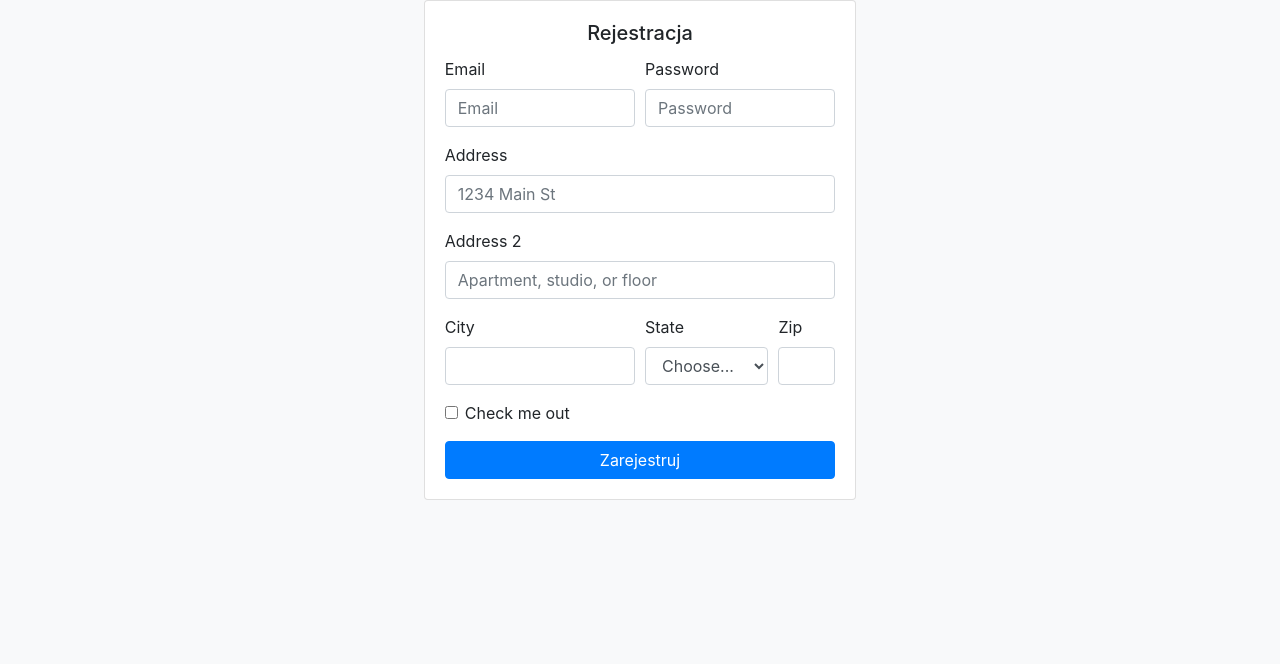
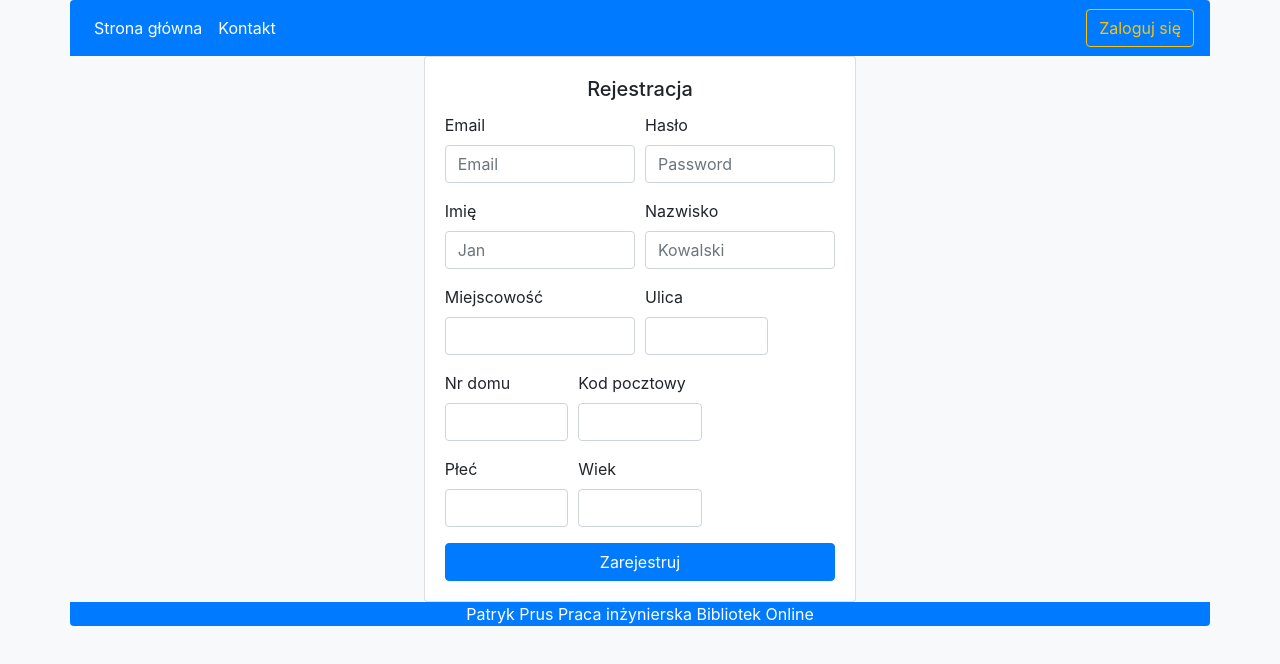
Before and after one commit to Pruspat/bibliotek-online-front, a React (Create React App) app: page / in a window 1280 px wide. Shown: the top 664 px of the page. Built offline with nearby package versions, Linux system fonts and the light colour scheme; no server answers.

Commit message:
added borrow borrow item and addBook

```diff
--- a/src/App.js
+++ b/src/App.js
@@ -1,25 +1,44 @@
-import React, { Component } from 'react';
+import React, {Component} from 'react';
 import './App.css';
 import Header from "./components/header/Header";
 import Footer from "./components/footer/Footer";
-import AllBooks from "./components/allBooks/AllBooks";
+import AddBook from "./components/addBooks/AddBook";
 import Login from "./components/login/Login";
 import Register from "./components/register/Register";
+import Borrow from "./components/borrow/Borrow";
+import AllBooks from "./components/allBooks/AllBooks";
+
 class App extends Component {
-  render() {
-    return (
-      <div className="container">
 
-        {/*<Login/>*/}
-        <Register/>
-        {/*<Header />*/}
+    constructor(props) {
+        super(props);
+        this.state = {
+            routing: "allBooks"
+        };
 
-        {/*<AllBooks/>*/}
 
-        {/*<Footer/>*/}
-      </div>
-    );
-  }
+        this.setPage = this.setPage.bind(this);
+    }
+
+    setPage(page) {
+        this.setState({routing: page});
+    }
+
+    render() {
+        // if (this.state.routing === "allBooks") {
+        //     return <div><Header setPage={this.setPage}/><AllBooks/><Footer/></div>
+        // } else if (this.state.routing === "login") {
+        //     return <div><Header/><Login/><Footer/></div>
+        // }
+
+        return(
+            <div className="container">
+                <Header/>
+                <Register/>
+                <Footer/>
+            </div>
+        );
+    }
 }
 
 export default App;
--- /dev/null
+++ b/src/components/addBooks/AddBook.js
@@ -0,0 +1,57 @@
+import React, {Component} from 'react';
+import axios from 'axios'
+
+
+class AddBook extends Component {
+
+    constructor(props) {
+        super(props);
+        this.state = {books: []};
+    }
+
+    componentDidMount() {
+        axios.get('http://localhost:8080/book/list').then((resp) => {
+            this.setState({books: resp.data});
+        });
+    }
+
+
+    render() {
+        return (
+
+            <div className="row pt-5 pb-5 d-flex justify-content-center">
+                <div>
+                    <h3 className="d-flex justify-content-center pb-5">Dodaj książkę</h3>
+                    <form className="d-flex flex-column justify-content-center">
+                        <div className="d-flex">
+                            <div className="form-group">
+                                <label htmlFor="title">Podaj Tytuł</label>
+                                <input type="text" className="form-control" id="title" placeholder="Zemsta"/>
+                            </div>
+                            <div className="form-group">
+                                <label htmlFor="type">Podaj gatunek</label>
+                                <input type="text" className="form-control" id="type" placeholder="Komedia"/>
+                            </div>
+                            <div className="form-group">
+                                <label htmlFor="isbn">Podaj nr isbn</label>
+                                <input type="text" className="form-control" id="isbn" placeholder="0123456789123"/>
+                            </div>
+                        </div>
+                        <div className="form-group">
+                            <label htmlFor="isbn">Podaj imię autora</label>
+                            <input type="text" className="form-control" id="isbn" placeholder="Aleksander"/>
+                        </div>
+                        <div className="form-group">
+                            <label htmlFor="isbn">Podaj nazwisko autora</label>
+                            <input type="text" className="form-control" id="isbn" placeholder="Fredro"/>
+                        </div>
+
+                        <button type="submit" className="btn btn-primary">Dodaj</button>
+                    </form>
+                </div>
+            </div>
+        );
+    }
+}
+
+export default AddBook;
--- /dev/null
+++ b/src/components/borrow/Borrow.js
@@ -0,0 +1,59 @@
+import React, { Component } from 'react';
+import axios from "axios";
+import BorrowItem from "./BorrowItem";
+import AllBooksItem from "../allBooks/AllbooksItem";
+
+class Borrow extends Component {
+    constructor(props) {
+        super(props);
+        this.state = {borrows: []};
+    }
+
+    componentDidMount() {
+        axios.get('http://localhost:8080/borrow/list').then((resp)=>{
+            this.setState({borrows:resp.data});
+            console.log(this.state.borrows);
+        });
+    }
+    render() {
+        if(this.state.borrows){
+            return (
+
+                <div className="row d-block">
+                    <div  className="d-flex border border-success p-3 w-100 justify-content-between mb-1">
+                        <div>
+                            Imie
+                        </div>
+                        <div className="border-right border-success"></div>
+                        <div>
+                            Nazwisko
+                        </div>
+                        <div className="border-right border-success"></div>
+                        <div>
+                            Tytuł
+                        </div>
+                        <div className="border-right border-success"></div>
+                        <div>
+                            Autor
+                        </div>
+                        <div className="border-right border-success"></div>
+                        <div>
+                            Data wypożyczenia
+                        </div>
+                        <div className="border-right border-success"></div>
+                        <div>
+                            Status
+                        </div>
+                    </div>
+                    {this.state.borrows.map((borrow)=>
+                        <BorrowItem borrow={borrow}/>
+                    )}
+                </div>
+            );
+        }else{
+            return <div>Brak wypożyczeń</div>;
+        }
+    }
+}
+
+export default Borrow;
--- /dev/null
+++ b/src/components/borrow/BorrowItem.js
@@ -0,0 +1,43 @@
+import React, { Component } from 'react';
+import axios from "axios";
+// import './Header.css';
+
+class BorrowItem extends Component {
+    constructor(props) {
+        super(props);
+    }
+
+    render() {
+        return (
+        <div className="pb-3">
+            <div className="d-flex border border-success p-3 w-100 justify-content-between">
+                <div>
+                    {this.props.borrow.name}
+                </div>
+                <div className="border-right border-success h-100"></div>
+                <div>
+                    {this.props.borrow.surname}
+                </div>
+                <div className="border-right border-success h-100"></div>
+                <div>
+                    {this.props.borrow.title}
+                </div>
+                <div className="border-right border-success h-100"></div>
+                <div>
+                    {this.props.borrow.authorName} {this.props.borrow.authorSurname}
+                </div>
+                <div className="border-right border-success h-100"></div>
+                <div>
+                    {this.props.borrow.borrowDate}
+                </div>
+                <div className="border-right border-success h-100"></div>
+                <div>
+                    {this.props.borrow.status}
+                </div>
+            </div>
+        </div>
+    );
+    }
+}
+
+export default BorrowItem;
--- a/src/components/header/Header.js
+++ b/src/components/header/Header.js
@@ -2,6 +2,9 @@ import React, { Component } from 'react';
 // import './Header.css';
 
 class Header extends Component {
+    constructor(props){
+        super(props);
+    }
     render() {
         return (
             <div className="row">
@@ -11,7 +14,7 @@ class Header extends Component {
                             <a className="nav-link" href="#">Strona główna</a>
                         </li>
                         <li className="nav-item active">
-                            <a className="nav-link" href="#">Spis książek</a>
+                            {/*<a className="nav-link" href="#" onClick={this.props.setPage("login")}>Spis książek</a>*/}
                         </li>
                         <li className="nav-item active">
                             <a className="nav-link" href="#">Kontakt</a>
--- a/src/components/register/Register.js
+++ b/src/components/register/Register.js
@@ -29,48 +29,55 @@ class Register extends Component {
                                     <div className="form-row">
                                         <div className="form-group col-md-6">
                                             <label htmlFor="inputEmail4">Email</label>
-                                        <input type="email" className="form-control" id="inputEmail4"
+                                            <input type="email" className="form-control" id="email"
                                                    placeholder="Email"/>
                                         </div>
                                         <div className="form-group col-md-6">
-                                        <label htmlFor="inputPassword4">Password</label>
-                                        <input type="password" className="form-control" id="inputPassword4"
+                                            <label htmlFor="inputPassword4">Hasło</label>
+                                            <input type="password" className="form-control" id="password"
                                                    placeholder="Password"/>
                                         </div>
                                     </div>
-                                <div className="form-group">
-                                    <label htmlFor="inputAddress">Address</label>
-                                    <input type="text" className="form-control" id="inputAddress"
-                                           placeholder="1234 Main St"/>
+                                    <div className="form-row">
+                                        <div className="form-group col-md-6">
+                                            <label htmlFor="inputEmail4">Imię</label>
+                                            <input type="email" className="form-control" id="name"
+                                                   placeholder="Jan"/>
                                         </div>
-                                <div className="form-group">
-                                    <label htmlFor="inputAddress2">Address 2</label>
-                                    <input type="text" className="form-control" id="inputAddress2"
-                                           placeholder="Apartment, studio, or floor"/>
+                                        <div className="form-group col-md-6">
+                                            <label htmlFor="inputPassword4">Nazwisko</label>
+                                            <input type="text" className="form-control" id="surname"
+                                                   placeholder="Kowalski"/>
+                                        </div>
                                     </div>
                                     <div className="form-row">
                                         <div className="form-group col-md-6">
-                                        <label htmlFor="inputCity">City</label>
-                                        <input type="text" className="form-control" id="inputCity"/>
+                                            <label htmlFor="inputCity">Miejscowość</label>
+                                            <input type="text" className="form-control" id="city"/>
                                         </div>
                                         <div className="form-group col-md-4">
-                                        <label htmlFor="inputState">State</label>
-                                        <select id="inputState" className="form-control">
-                                            <option selected>Choose...</option>
-                                            <option>...</option>
-                                        </select>
-                                    </div>
-                                    <div className="form-group col-md-2">
-                                        <label htmlFor="inputZip">Zip</label>
-                                        <input type="text" className="form-control" id="inputZip"/>
+                                            <label htmlFor="inputState">Ulica</label>
+                                            <input type="text" className="form-control" id="street"/>
                                         </div>
                                     </div>
-                                <div className="form-group">
-                                    <div className="form-check">
-                                        <input className="form-check-input" type="checkbox" id="gridCheck"/>
-                                        <label className="form-check-label" htmlFor="gridCheck">
-                                            Check me out
-                                        </label>
+                                    <div className="form-row">
+                                        <div className="form-group col-md-4">
+                                            <label htmlFor="inputZip">Nr domu</label>
+                                            <input type="text" className="form-control" id="number"/>
+                                        </div>
+                                        <div className="form-group col-md-4">
+                                            <label htmlFor="inputZip">Kod pocztowy</label>
+                                            <input type="text" className="form-control" id="postalCode"/>
+                                        </div>
+                                    </div>
+                                    <div className="form-row">
+                                        <div className="form-group col-md-4">
+                                            <label htmlFor="inputZip">Płeć</label>
+                                            <input type="text" className="form-control" id="sex"/>
+                                        </div>
+                                        <div className="form-group col-md-4">
+                                            <label htmlFor="inputZip">Wiek</label>
+                                            <input type="text" className="form-control" id="age"/>
                                         </div>
                                     </div>
                                     <button type="submit" className="btn btn-primary">Zarejestruj</button>
```
Also changed, not shown: src/components/allBooks/AllBooks.js (+13 -6 lines), src/components/allBooks/AllbooksItem.js (+9 -2 lines). Lines whose indentation alone changed are shown as unchanged.
